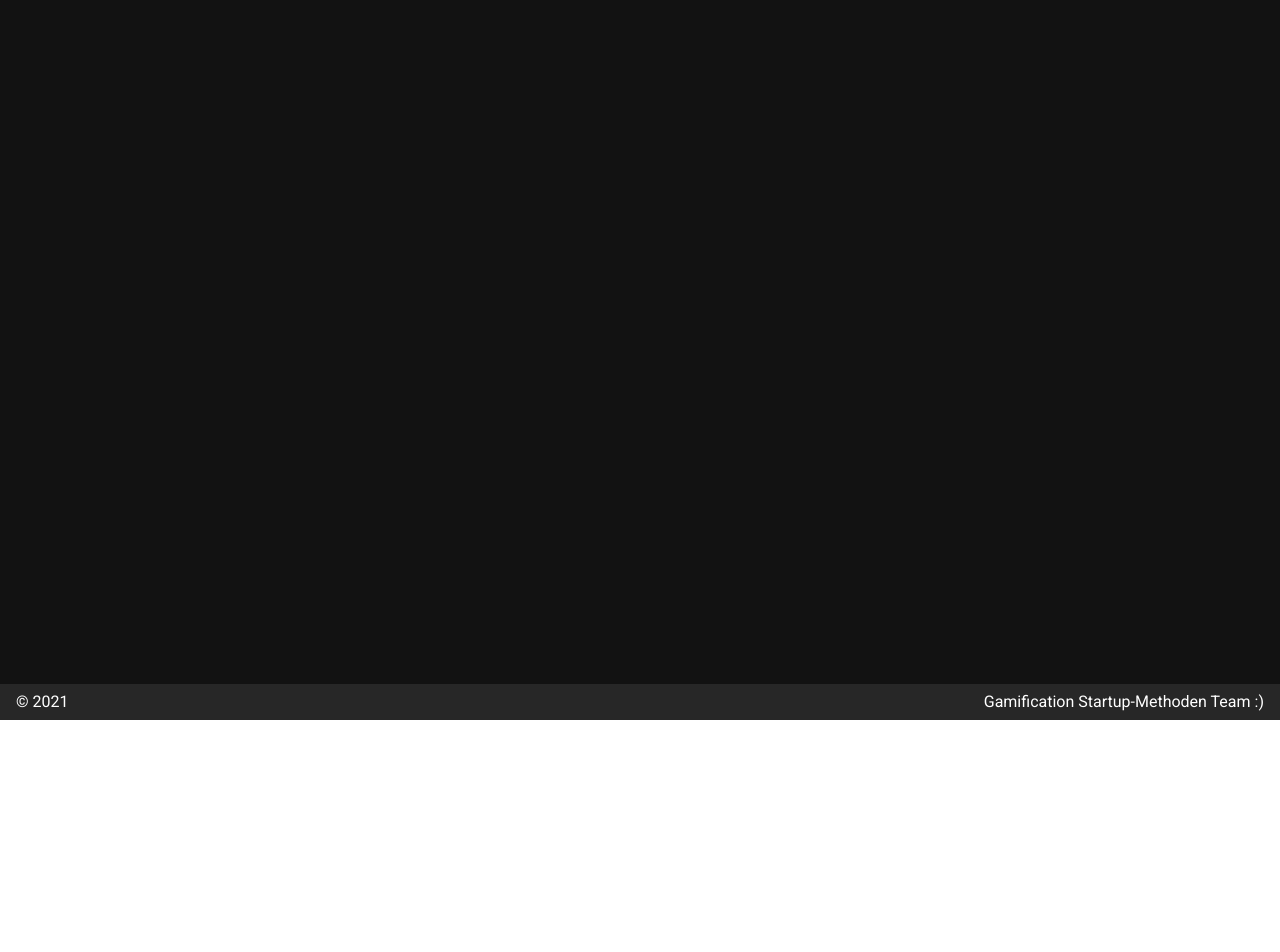
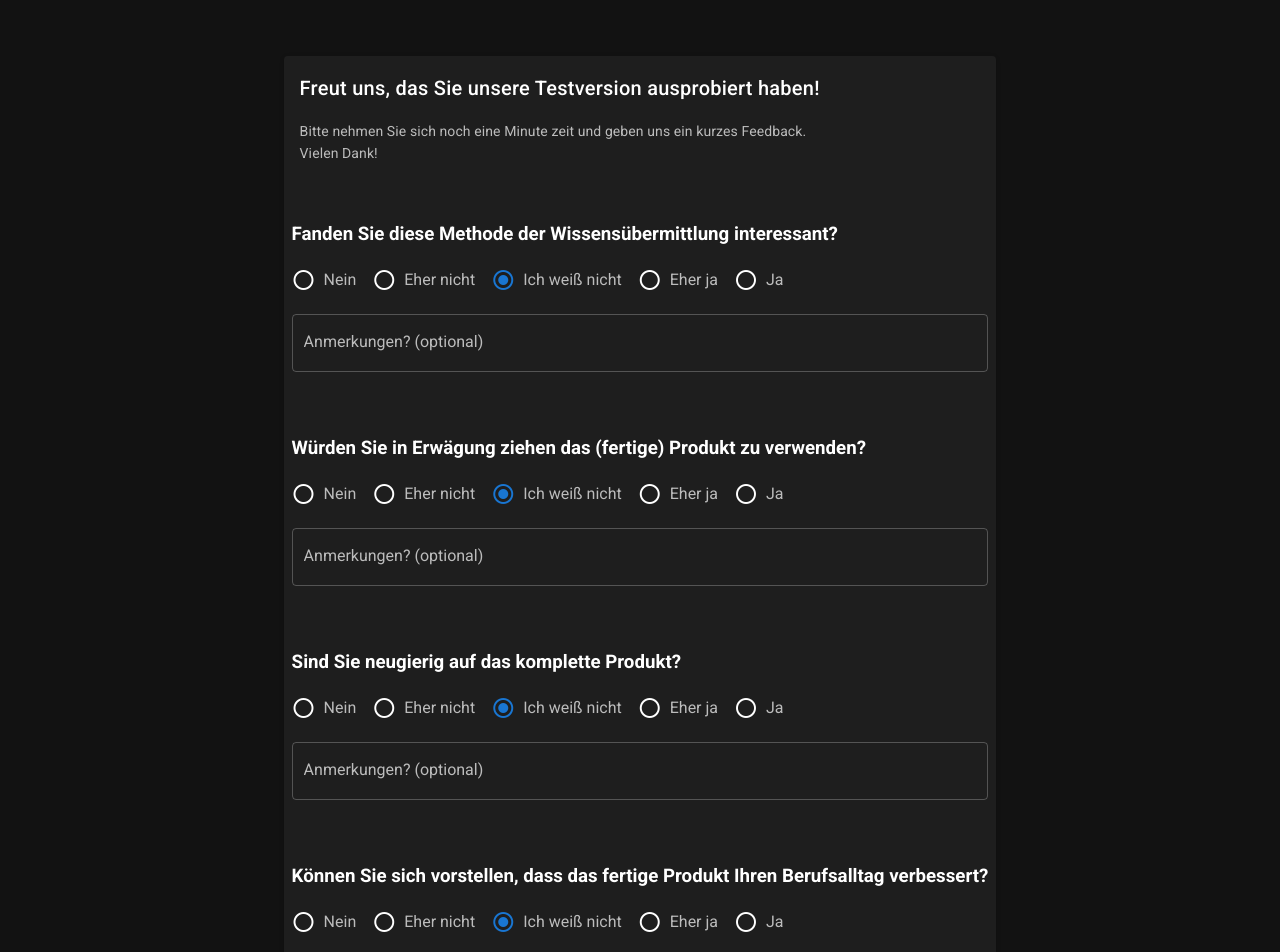
Before and after one commit to FlorianWenzel/gamification-startup-methoden, a Nuxt app: page /feedback in a window 1280 px wide. Shown: the part 80-1032 px from the top of the page. Before the commit the page ends 800 px from the top, so only its background shows below. Built offline with nearby package versions, Linux system fonts and the light colour scheme.

Commit message:
add feedback

```diff
--- /dev/null
+++ b/api/feedback.ts
@@ -0,0 +1,38 @@
+/* eslint-disable */
+import { VercelRequest, VercelResponse } from '@vercel/node'
+import { FeedbackDto } from '~/dto/feedback.dto'
+import * as nodemailer from 'nodemailer'
+
+export default async (request: VercelRequest, response: VercelResponse) => {
+  const feedback: FeedbackDto = request.body
+
+  console.log(feedback);
+  const transporter = nodemailer.createTransport({
+    service: 'gmail',
+    auth: {
+      user: process.env.email_user,
+      pass: process.env.email_password
+    }
+  });
+  console.log(process.env.email_user)
+
+  const mailOptions = {
+    from: process.env.email_user,
+    to:  process.env.email_target,
+    subject: 'Startup Gamification - Neues Feedback',
+    text: JSON.stringify(feedback)
+  }
+
+  await new Promise((resolve) => {
+    transporter.sendMail(mailOptions, (error: Error | null, info: any) => {
+      if (error) {
+        console.log(error)
+      } else {
+        console.log('Email sent: ' + info.response)
+      }
+      resolve(true)
+    });
+  })
+
+  response.send(200)
+}
--- a/package.json
+++ b/package.json
@@ -12,7 +12,10 @@
   },
   "dependencies": {
     "@nuxtjs/pwa": "^3.3.5",
+    "@types/nodemailer": "^6.4.1",
+    "@vercel/node": "^1.10.0",
     "core-js": "^3.9.1",
+    "nodemailer": "^6.6.0",
     "nuxt": "^2.15.3",
     "vue-class-component": "^7.2.6",
     "vue-property-decorator": "^9.1.2"
--- /dev/null
+++ b/pages/feedback.vue
@@ -0,0 +1,161 @@
+<template>
+  <div>
+    <div class="d-flex justify-center align-center mt-15">
+      <v-card>
+        <v-card-title>
+          Freut uns, das Sie unsere Testversion ausprobiert haben!
+        </v-card-title>
+        <v-card-text>
+          Bitte nehmen Sie sich noch eine Minute zeit und geben uns ein kurzes Feedback.
+          <br>Vielen Dank!
+        </v-card-text>
+        <v-card-actions>
+          <form @submit="submit">
+            <h3>
+              Fanden Sie diese Methode der Wissensübermittlung interessant?
+            </h3>
+            <v-radio-group
+              v-model="data.question1"
+              row
+            >
+              <v-radio label="Nein" value="nein" />
+              <v-radio label="Eher nicht" value="eherNicht" />
+              <v-radio label="Ich weiß nicht" value="idk" />
+              <v-radio label="Eher ja" value="eherJa" />
+              <v-radio label="Ja" value="ja" />
+            </v-radio-group>
+            <v-textarea v-model="data.note1" outlined rows="2" auto-grow label="Anmerkungen? (optional)" />
+
+            <h3>
+              Würden Sie in Erwägung ziehen das (fertige) Produkt zu verwenden?
+            </h3>
+            <v-radio-group
+              v-model="data.question2"
+              row
+            >
+              <v-radio label="Nein" value="nein" />
+              <v-radio label="Eher nicht" value="eherNicht" />
+              <v-radio label="Ich weiß nicht" value="idk" />
+              <v-radio label="Eher ja" value="eherJa" />
+              <v-radio label="Ja" value="ja" />
+            </v-radio-group>
+            <v-textarea v-model="data.note2" outlined rows="2" auto-grow label="Anmerkungen? (optional)" />
+
+            <h3>
+              Sind Sie neugierig auf das komplette Produkt?
+            </h3>
+            <v-radio-group
+              v-model="data.question3"
+              row
+            >
+              <v-radio label="Nein" value="nein" />
+              <v-radio label="Eher nicht" value="eherNicht" />
+              <v-radio label="Ich weiß nicht" value="idk" />
+              <v-radio label="Eher ja" value="eherJa" />
+              <v-radio label="Ja" value="ja" />
+            </v-radio-group>
+            <v-textarea v-model="data.note3" outlined rows="2" auto-grow label="Anmerkungen? (optional)" />
+
+            <h3>
+              Können Sie sich vorstellen, dass das fertige Produkt Ihren Berufsalltag verbessert?
+            </h3>
+            <v-radio-group
+              v-model="data.question4"
+              row
+            >
+              <v-radio label="Nein" value="nein" />
+              <v-radio label="Eher nicht" value="eherNicht" />
+              <v-radio label="Ich weiß nicht" value="idk" />
+              <v-radio label="Eher ja" value="eherJa" />
+              <v-radio label="Ja" value="ja" />
+            </v-radio-group>
+            <v-textarea v-model="data.note4" outlined rows="2" auto-grow label="Anmerkungen? (optional)" />
+
+            <h3>
+              Gibt es sonst noch etwas, was Sie uns mitteilen wollen?
+            </h3>
+            <v-textarea v-model="data.note" rows="5" auto-grow outlined />
+
+            <h3>
+              Wie dürfen wir sie bei eventuell anfallenden Rückfragen kontaktieren? (optional)
+            </h3>
+            <v-text-field v-model="data.mail" label="E-Mail / Telefonnummer" />
+
+            <v-btn type="submit">
+              <v-icon v-if="loading" left>
+                mdi-loading
+                mdi-spin
+              </v-icon>
+              Senden
+            </v-btn>
+          </form>
+        </v-card-actions>
+      </v-card>
+    </div>
+    <v-dialog v-model="thxDialog" max-width="300" light @click:outside="$router.push({path: '/'})">
+      <v-card>
+        <v-card-title>
+          Danke!
+        </v-card-title>
+        <v-card-actions>
+          <v-btn class="ml-auto" @click="$router.push({path: '/'})">
+            Schliessen
+          </v-btn>
+        </v-card-actions>
+      </v-card>
+    </v-dialog>
+  </div>
+</template>
+<script lang="ts">
+
+import { Component, Vue } from 'vue-property-decorator'
+import { FeedbackDto } from '~/dto/feedback.dto'
+
+@Component({})
+export default class Feedback extends Vue {
+  private data: FeedbackDto = {
+    question1: 'idk',
+    note1: '',
+    question2: 'idk',
+    note2: '',
+    question3: 'idk',
+    note3: '',
+    question4: 'idk',
+    note4: '',
+    note: '',
+    mail: ''
+  }
+
+  private loading = false;
+  private thxDialog = false;
+
+  private async submit (e: Event) {
+    e.preventDefault()
+
+    this.loading = true
+
+    await fetch('http://localhost:3000/api/feedback', {
+      method: 'POST',
+      mode: 'cors',
+      credentials: 'same-origin',
+      headers: {
+        'Content-Type': 'application/json'
+      },
+      redirect: 'follow',
+      referrerPolicy: 'no-referrer',
+      body: JSON.stringify(this.data)
+    })
+
+    setTimeout(() => {
+      this.loading = false
+      this.thxDialog = true
+    }, 1000)
+  }
+}
+</script>
+<style scoped>
+h3 {
+  margin-top: 2rem;
+  margin-bottom: 1rem;
+}
+</style>
--- a/pages/index.vue
+++ b/pages/index.vue
@@ -8,7 +8,7 @@
         </v-card-title>
         <v-card-text>
           <p>
-            Zunächst ist nur das "Persona" Kaptiel freigeschaltet. Bald folgt mehr!
+            In dieser Testversion ist nur das "Persona" Kapitel freigeschaltet.
           </p>
         </v-card-text>
         <v-card-actions>
--- a/pages/inspire.vue
+++ /dev/null
@@ -1,15 +0,0 @@
-<template>
-  <v-row>
-    <v-col class="text-center">
-      <img src="/v.png" alt="Vuetify.js" class="mb-5" />
-      <blockquote class="blockquote">
-        &#8220;First, solve the problem. Then, write the code.&#8221;
-        <footer>
-          <small>
-            <em>&mdash;John Johnson</em>
-          </small>
-        </footer>
-      </blockquote>
-    </v-col>
-  </v-row>
-</template>
--- a/pages/locked.vue
+++ /dev/null
@@ -1,11 +0,0 @@
-<template><div>locked.</div></template>
-
-<script>
-export default {
-  name: 'Locked'
-}
-</script>
-
-<style scoped>
-
-</style>
--- a/pages/persona/eigenschaften.vue
+++ b/pages/persona/eigenschaften.vue
@@ -33,7 +33,7 @@
           Zurück
         </v-btn>
       </NuxtLink>
-      <v-btn color="primary" class="ml-auto" @click="todo">
+      <v-btn color="primary" class="ml-auto" @click="toFeedback">
         Fertig!
         <v-icon right>
           mdi-arrow-right
@@ -92,8 +92,8 @@ export default class Eigenschaften extends Vue {
     return ''
   }
 
-  todo () {
-    alert('Todo?')
+  toFeedback () {
+    this.$router.push({ path: '/feedback' })
   }
 }
 </script>
--- a/pages/persona/erstellen.vue
+++ b/pages/persona/erstellen.vue
@@ -27,7 +27,7 @@
         </v-row>
       </v-col>
       <v-col>
-        <Slider :options="avatars.tops" name="Tops" :value-prop="hair" @setValue="value => hair = value" />
+        <Slider :options="avatars.tops" name="Frisur" :value-prop="hair" @setValue="(value) => setValue('hair', value)" />
         <Slider :options="avatars.accessories" name="Brille" :value-prop="accessory" @setValue="(value) => setValue('accessory', value)" />
         <Slider :options="avatars.hairColors" name="Haarfarbe" :value-prop="hairColor" @setValue="(value) => setValue('hairColor', value)" />
         <Slider :options="avatars.beards" name="Bart" :value-prop="beard" @setValue="(value) => setValue('beard', value)" />
@@ -50,7 +50,7 @@
       </NuxtLink>
       <NuxtLink to="/persona/eigenschaften" class="ml-auto">
         <v-btn color="primary">
-          So passts!
+          Fertig!
           <v-icon right>
             mdi-arrow-right
           </v-icon>
--- a/pages/persona/los-gehts.vue
+++ b/pages/persona/los-gehts.vue
@@ -32,7 +32,7 @@ export default class LosGehts extends Vue {
   private height = 300 * (9 / 16);
 
   public mounted () {
-    this.width = window.innerWidth
+    this.width = window.innerWidth * 0.8
     this.height = this.width * (9 / 16)
   }
 }
```
Also changed, not shown: dto/feedback.dto.ts (added, +12 -0 lines), 2 other files (tests, documents, lock files or other folders).
